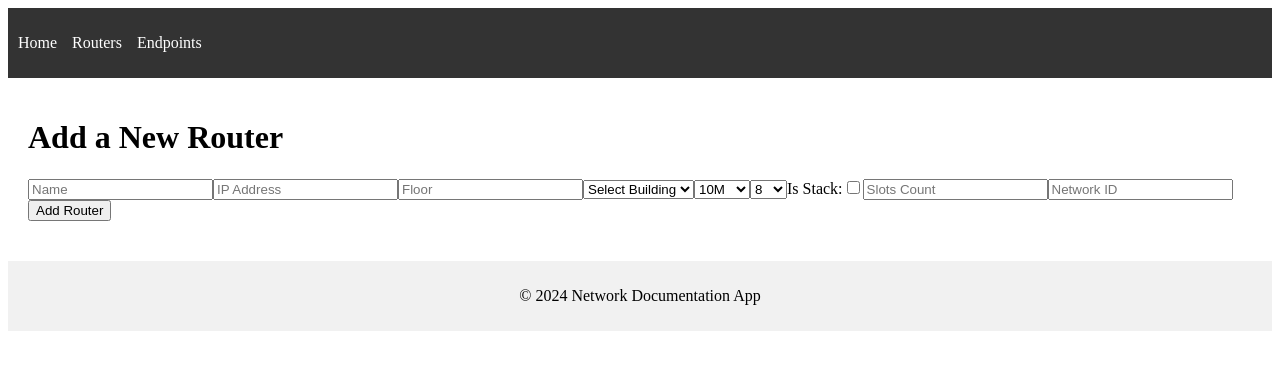
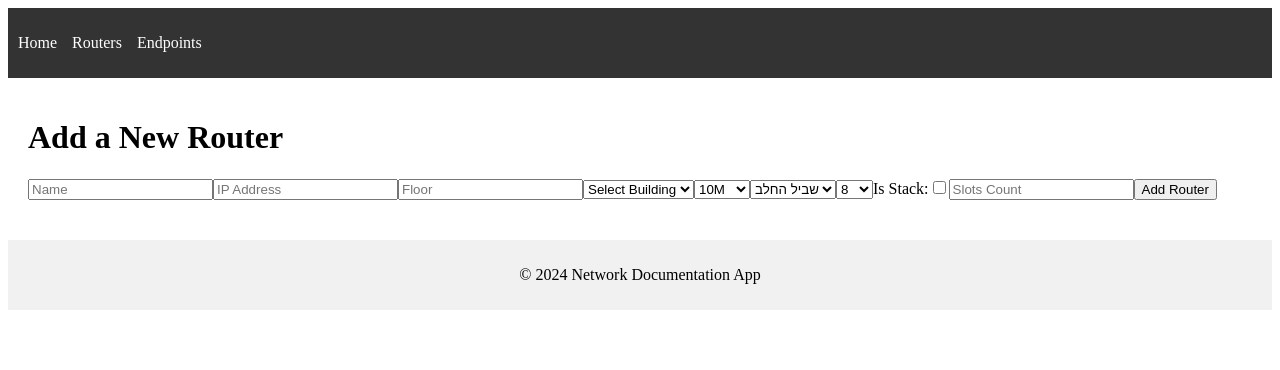
Before and after one commit to 111dd/dot2dot, a React (Create React App) app in the folder frontend/: page /add-router in a window 1280 px wide. Shown: the top 370 px of the page. Built offline with nearby package versions, Linux system fonts and the light colour scheme.

Commit message:
Updated project with working version and fixed network_type

```diff
--- a/frontend/src/components/RouterForm.js
+++ b/frontend/src/components/RouterForm.js
@@ -12,7 +12,6 @@ const RouterForm = () => {
     ports_count: 8, // ברירת מחדל
     is_stack: false,
     slots_count: '',
-    network_id: '',
   });
 
   const [errorMessage, setErrorMessage] = useState('');
@@ -53,7 +52,6 @@ const RouterForm = () => {
     const cleanedData = {
       ...router,
       slots_count: router.slots_count || null,
-      network_id: router.network_id || null,
     };
 
     axios.post('http://127.0.0.1:5000/api/routers', cleanedData)
@@ -72,7 +70,6 @@ const RouterForm = () => {
           ports_count: 8,
           is_stack: false,
           slots_count: '',
-          network_id: '',
         });
       })
       .catch((error) => {
@@ -114,7 +111,6 @@ const RouterForm = () => {
           <input type="checkbox" name="is_stack" checked={router.is_stack} onChange={handleChange} />
         </label>
         <input type="number" name="slots_count" placeholder="Slots Count" value={router.slots_count} onChange={handleChange} />
-        <input type="number" name="network_id" placeholder="Network ID" value={router.network_id} onChange={handleChange} />
         <button type="submit">Add Router</button>
       </form>
       {errorMessage && <p style={{ color: 'red' }}>{errorMessage}</p>}
--- a/frontend/src/pages/AddRouterPage.js
+++ b/frontend/src/pages/AddRouterPage.js
@@ -8,14 +8,19 @@ const AddRouterPage = () => {
     floor: '',
     building: '',
     connection_speed: '10M', // ערך ברירת מחדל
+    network_type: 'שביל החלב', // ערך ברירת מחדל
     ports_count: 8, // ערך ברירת מחדל
     is_stack: false,
     slots_count: '',
-    network_id: '',
   });
 
   const connectionSpeeds = ['10M', '100M', '1G']; // אפשרויות מהירות
   const portCounts = [8, 12, 24, 48]; // אפשרויות כמות פורטים
+  const networkTypes = [
+    'שביל החלב', 'נתיב רקיע', 'ממד"ס', 'קליקנט',
+    'למדן', 'רומ"ח', 'רואי', 'ארמי',
+    'לב', 'ארמי TS', 'אליס',
+  ]; // אפשרויות סוגי רשתות
 
   const handleChange = (e) => {
     const { name, value, type, checked } = e.target;
@@ -29,15 +34,25 @@ const AddRouterPage = () => {
     e.preventDefault();
 
     // בדיקות תקינות בסיסיות
-    if (!router.name || !router.ip_address || !router.floor || !router.building) {
+    if (!router.name || !router.ip_address || !router.floor || !router.building || !router.network_type) {
       alert('Please fill in all required fields.');
       return;
     }
 
-    console.log('Data to be sent:', router); // הדפסת הנתונים שנשלחים לשרת
+    console.log('Data to be sent before cleaning:', router);
+
+    // המרת ערכים מספריים
+    const cleanedData = {
+      ...router,
+      floor: parseInt(router.floor, 10),
+      ports_count: parseInt(router.ports_count, 10),
+      slots_count: router.slots_count ? parseInt(router.slots_count, 10) : null,
+    };
+
+    console.log('Data to be sent after cleaning:', cleanedData);
 
     axios
-      .post('http://127.0.0.1:5000/api/routers', router)
+      .post('http://127.0.0.1:5000/api/routers/', cleanedData)
       .then((response) => {
         console.log('Response from server:', response.data);
         alert('Router added successfully!');
@@ -48,10 +63,10 @@ const AddRouterPage = () => {
           floor: '',
           building: '',
           connection_speed: '10M',
+          network_type: 'שביל החלב',
           ports_count: 8,
           is_stack: false,
           slots_count: '',
-          network_id: '',
         });
       })
       .catch((error) => {
@@ -114,6 +129,16 @@ const AddRouterPage = () => {
           ))}
         </select>
         <select
+          name="network_type"
+          value={router.network_type}
+          onChange={handleChange}
+          required
+        >
+          {networkTypes.map((type) => (
+            <option key={type} value={type}>{type}</option>
+          ))}
+        </select>
+        <select
           name="ports_count"
           value={router.ports_count}
           onChange={handleChange}
@@ -139,13 +164,6 @@ const AddRouterPage = () => {
           value={router.slots_count}
           onChange={handleChange}
         />
-        <input
-          type="number"
-          name="network_id"
-          placeholder="Network ID"
-          value={router.network_id}
-          onChange={handleChange}
-        />
         <button type="submit">Add Router</button>
       </form>
     </div>
```
Also changed, not shown: 2 other files (tests, documents, lock files or other folders).
